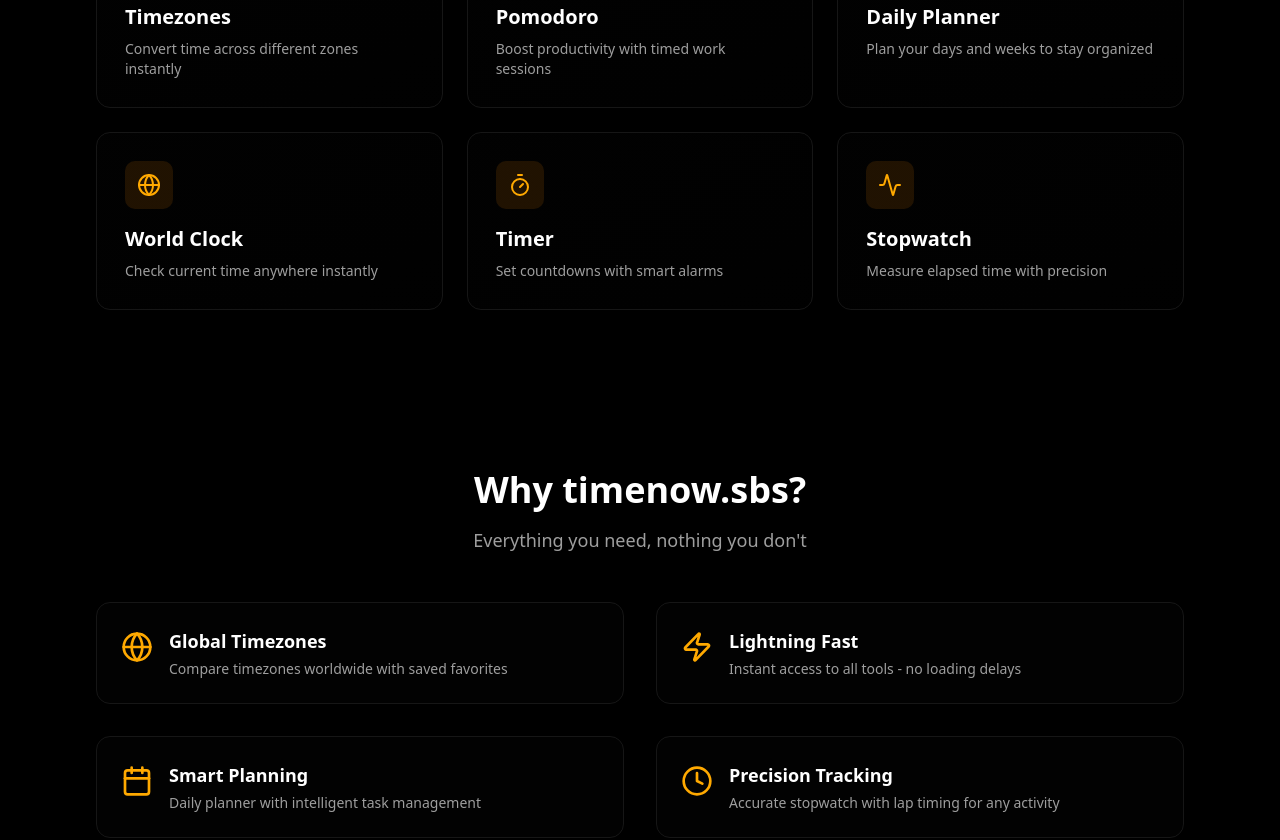
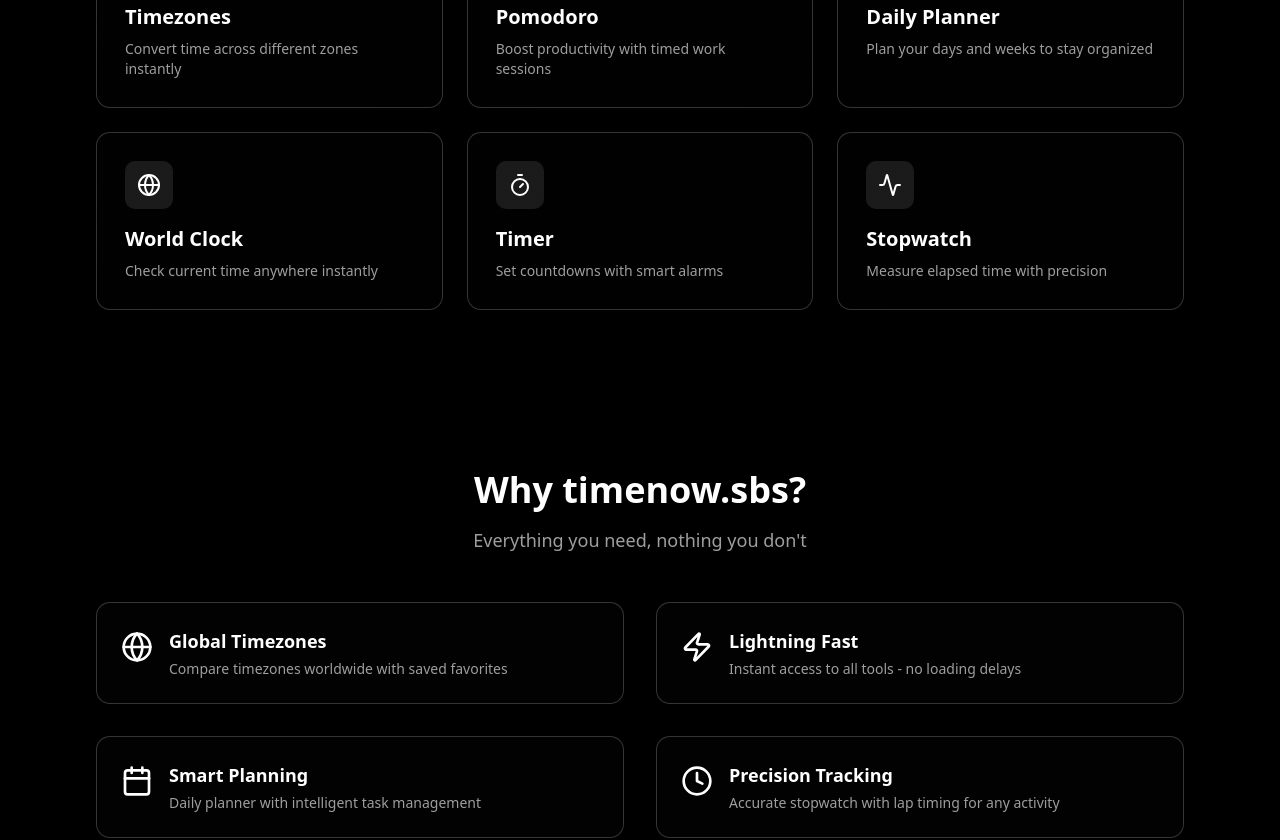
Before and after one commit to Rajpolu/timenowsbs, a Next.js app: page / in a window 1280 px wide. Shown: the part 1400-2240 px from the top of the page. Built offline with nearby package versions, Linux system fonts and the light colour scheme; no server answers.

Commit message:
style: update white color theme for landing page sections
Change icons and borders to white for better contrast and consistency.

Co-authored-by: rajdigitech <18703030+Rajpolu@users.noreply.github.com>

```diff
--- a/app/page.tsx
+++ b/app/page.tsx
@@ -364,10 +364,10 @@ export default function Home() {
             const Icon = tool.icon
             return (
               <Link key={tool.id} href={tool.free ? tool.href : "/pricing"} role="listitem">
-                <div className="group p-6 sm:p-7 bg-gradient-to-br from-card to-card/50 rounded-xl border border-border hover:border-primary hover:shadow-lg transition-all duration-300 cursor-pointer h-full">
+                <div className="group p-6 sm:p-7 bg-gradient-to-br from-card to-card/50 rounded-xl border border-white/20 hover:border-white/40 hover:shadow-lg transition-all duration-300 cursor-pointer h-full">
                   <div className="flex items-start justify-between mb-4">
-                    <div className="p-3 bg-primary/10 rounded-lg group-hover:bg-primary/20 transition">
-                      <Icon className="w-6 h-6 text-primary" aria-hidden="true" />
+                    <div className="p-3 bg-white/10 rounded-lg group-hover:bg-white/20 transition">
+                      <Icon className="w-6 h-6 text-white" aria-hidden="true" />
                     </div>
                     {!tool.free && (
                       <span className="text-xs bg-primary/20 text-primary px-2 py-1 rounded-full font-semibold">
@@ -375,7 +375,7 @@ export default function Home() {
                       </span>
                     )}
                   </div>
-                  <h3 className="text-lg sm:text-xl font-bold mb-2 group-hover:text-primary transition">
+                  <h3 className="text-lg sm:text-xl font-bold mb-2 group-hover:text-white transition">
                     {tool.title}
                   </h3>
                   <p className="text-sm text-muted-foreground">{tool.description}</p>
@@ -401,10 +401,10 @@ export default function Home() {
             return (
               <div
                 key={i}
-                className="flex gap-4 p-6 bg-card rounded-xl border border-border hover:border-primary transition"
+                className="flex gap-4 p-6 bg-card rounded-xl border border-white/20 hover:border-white/40 transition"
                 role="listitem"
               >
-                <Icon className="w-8 h-8 text-primary flex-shrink-0 mt-1" aria-hidden="true" />
+                <Icon className="w-8 h-8 text-white flex-shrink-0 mt-1" aria-hidden="true" />
                 <div>
                   <h3 className="font-bold text-lg mb-1">{feature.title}</h3>
                   <p className="text-sm text-muted-foreground">{feature.desc}</p>
```
